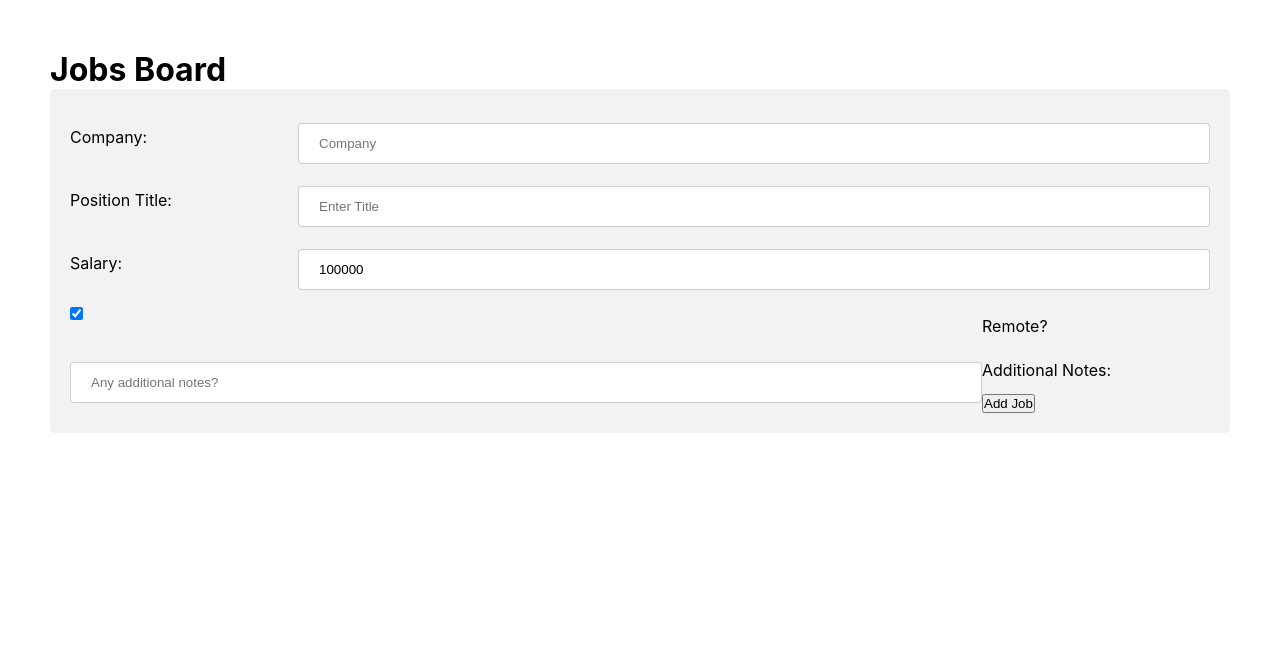
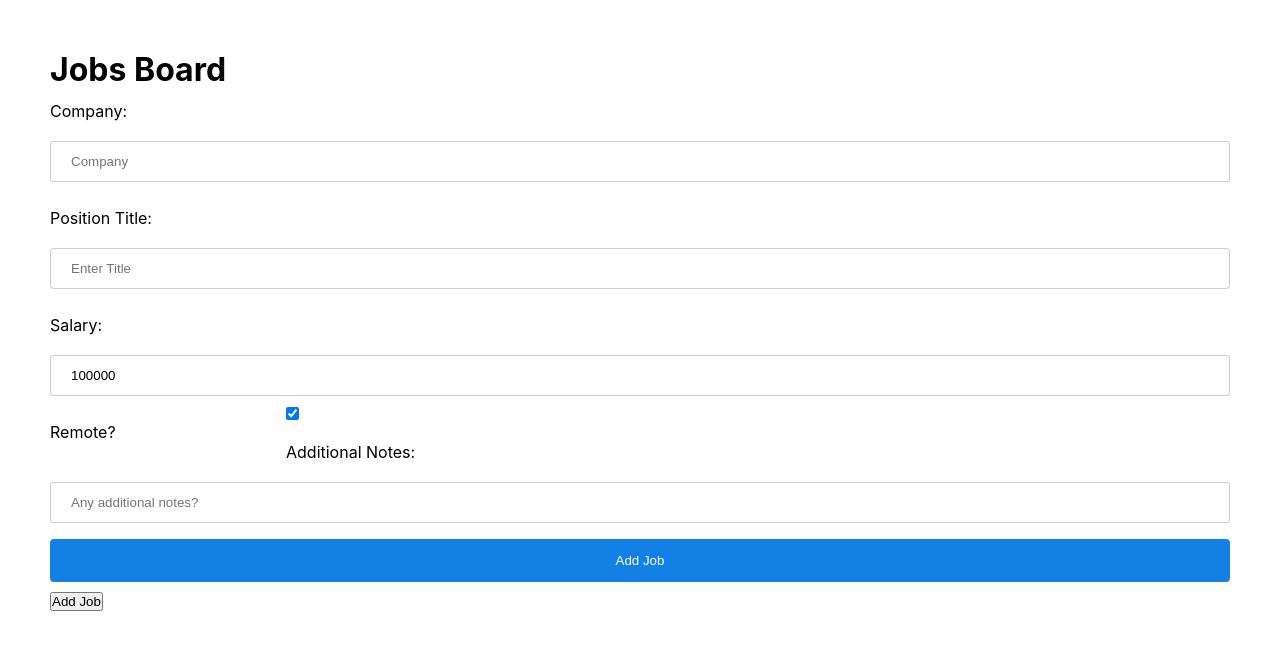
Before and after one commit to MelissaCurylo/javascript, a React (Create React App) app in the folder mini_projects/job_tracker/client/: page /jobs/new in a window 1280 px wide. Shown: the top 650 px of the page. Built offline with nearby package versions, Linux system fonts and the light colour scheme.

Commit message:
job_tracker_app
Client-side: Add Job form css update

```diff
--- a/mini_projects/job_tracker/client/src/create_page.css
+++ b/mini_projects/job_tracker/client/src/create_page.css
@@ -14,5 +14,20 @@ label { padding: 12px 0px; display: inline-block;}
 .col-20 { float: left; width: 20%; margin-top: 6px; }
 .col-80 { float: left; width: 80%; margin-top: 6px; }
 
+add_job_button { float: right; }
+
 /* revisit editing this later */
 @media screen and (max-width: 600px) { .col-20, .col-80, input[type=submit] { width: 100%; margin-top: 0; } }
+
+
+
+
+/* new form setup */
+
+.add_job_container {  }
+
+.row {  }
+
+.col-15 { }
+
+.col-85 {  }
--- a/mini_projects/job_tracker/client/src/views/CreatePage.jsx
+++ b/mini_projects/job_tracker/client/src/views/CreatePage.jsx
@@ -21,54 +21,67 @@ const CreatePage = () => {
     }
 
     return (
-        <div className="add_job_form">
-            <form onSubmit={handleSubmit}  >
-                <div>
-                    <label className="col-20">Company: </label>
-                    <div className="col-80">
+
+            <div className='add_job_container'>
+                <form onSubmit={handleSubmit}>
+
+                    <div className='row'>
+                        <div className='col-15'>
+                            <label className="col-15">Company: </label>
+                        </div>
+                        <div className='col-85'>
                             <input type="text" id="company" name="company" placeholder="Company" value={company}  onChange={(e)=>setCompany(e.target.value)}></input>
                         </div>
                     </div>
 
-                <div>
+
+                    <div className='row'>
+                        <div className='col-15'>
                             <label className="col-20">Position Title: </label>
-                    <div className="col-80">
+                        </div>
+                        <div className='col-85'>
                             <input type="text" id="title" name="title" placeholder="Enter Title"  value={title} onChange={(e)=>setTitle(e.target.value)}></input>
                         </div>
                     </div>
 
-                <div>
+
+                    <div className='row'>
+                        <div className='col-15'>
                             <label className="col-20">Salary: </label>
-                    <div className="col-80">
+                        </div>
+                        <div className='col-85'>
                             <input type="number" id="salary" name="salary" placeholder="Salary" value={salary}  onchange={(e)=>setSalary(e.target.value)}></input>
                         </div>
                     </div>
 
-                <div>
-                    <div className="col-80">
+
+                    <div className='row'>
+                        <div className='col-15'>
+                            <label className="col-20">Remote?</label>
+                        </div>
+                        <div className='col-85'>
                             <input type="checkbox" id="isRemote" name="isRemote" checked={isRemote} onChange={(e)=>setIsRemote(e.target.checked)}></input>
                         </div>
-                    <label className="col-20">Remote?</label>
                     </div>
 
-                <div>
-                    <label htmlFor="col-20">Additional Notes: </label>
-                    <div className="col-80">
-                        <input type="textarea" id="textarea" name="textarea" placeholder="Any additional notes?" value={notes} ></input>
+
+                    <div className='row'>
+                        <div className='col-15'>
+                            <label className="col-80">Additional Notes: </label>
+                        </div>
+                        <div className='col-85'>
+                            <input type="textarea" id="textarea" name="textarea" placeholder="Any additional notes?" value={notes}  onChange={(e)=>setNotes(e.target.value)}></input>
                         </div>
                     </div>
-                <div>
-                    <button type="submit" id="create_button">Add Job</button>
+
+                    <div className='row'>
+                        <input type="submit" value="Add Job"></input>
+                        <button type="submit" id="add_job_button">Add Job</button>
                     </div>
 
 
 
-
-
-
                 </form>
-
-
             </div>
     )
 }
```
Lines whose indentation alone changed are shown as unchanged.
